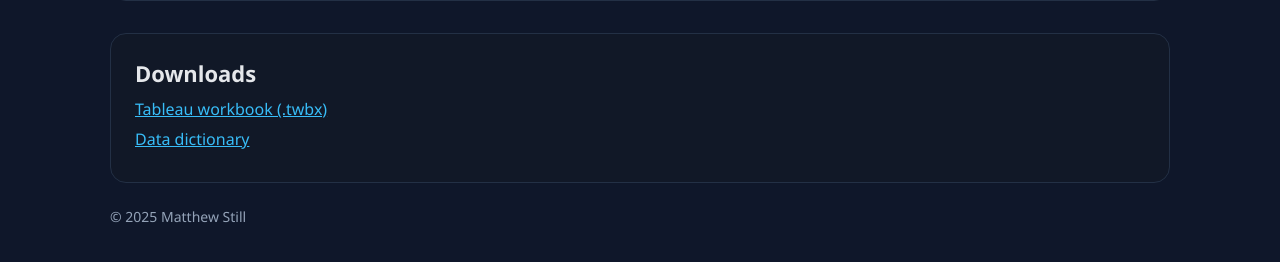
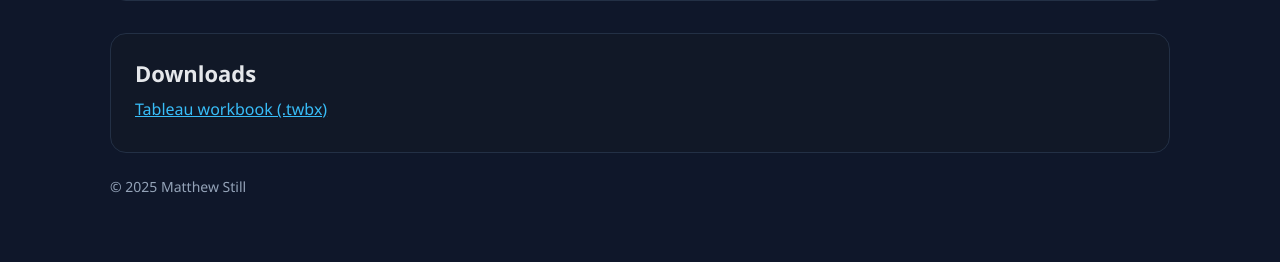
Before and after one commit to MatthewStill/MatthewStill.github.io, a plain HTML site: page projects/coolcreme/index.html in a window 1280 px wide. Shown: the part 1564-1826 px from the top of the page. Drawn offline with Linux system fonts and the light colour scheme.

Commit message:
Update index.html

```diff
--- a/projects/coolcreme/index.html
+++ b/projects/coolcreme/index.html
@@ -86,7 +86,6 @@ p{color:var(--muted);margin:8px 0}
     <div class="card">
       <h2>Downloads</h2>
       <p><a href="CIS310_AT3-1_STILL.twbx" download>Tableau workbook (.twbx)</a></p>
-      <p><a href="coolcreme_data_dictionary.pdf" target="_blank" rel="noopener">Data dictionary</a></p>
     </div>
   </section>
 
```
